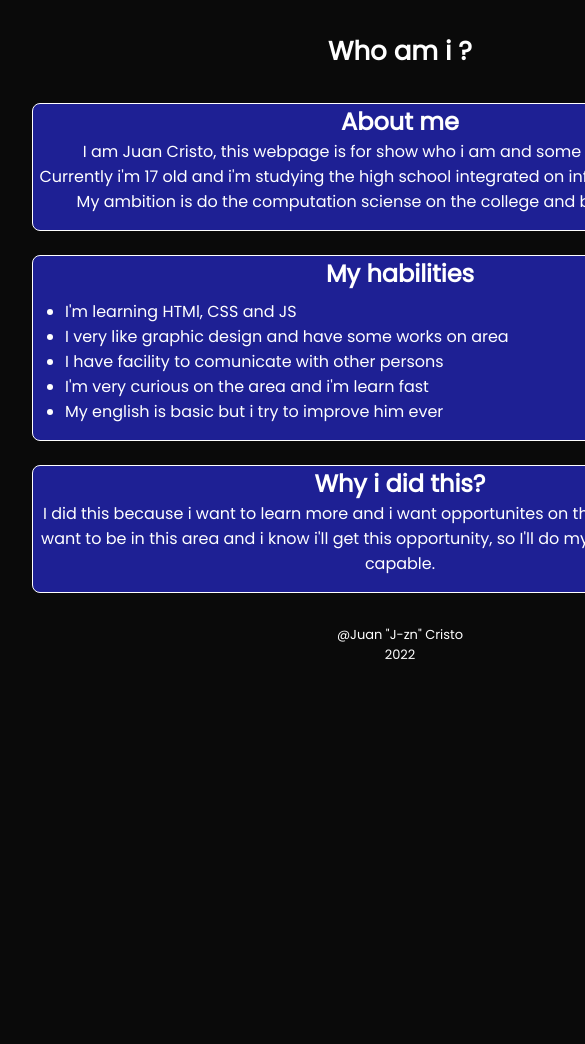
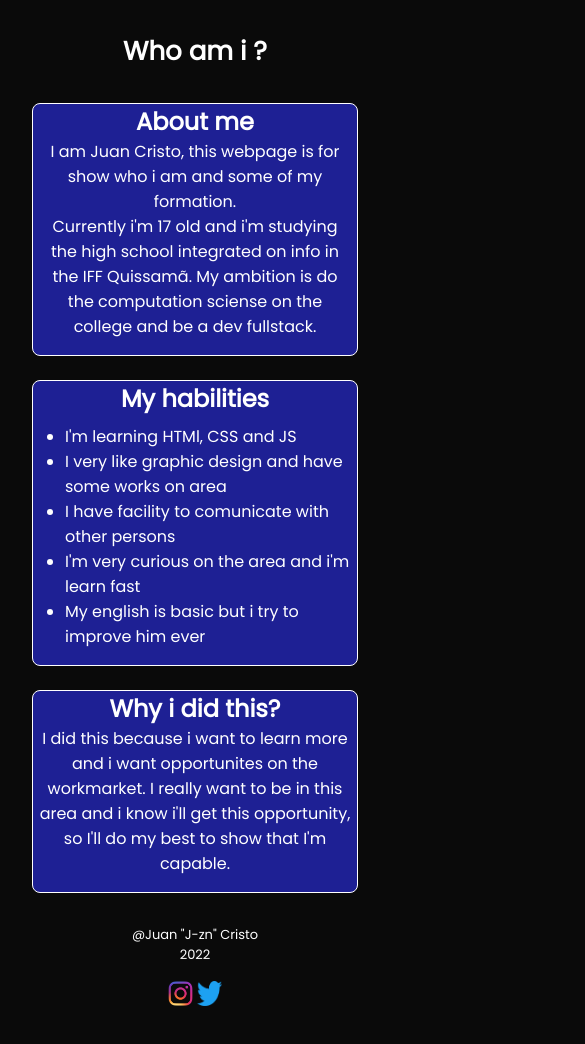
Before and after one commit to Juanzeen/ABM, a plain HTML site: page index.html in a window 390 px wide. Shown: the top 1044 px of the page, 585 px wide, since content can reach past the window. Before the commit the page ends 844 px from the top, so only its background shows below. Drawn offline with Linux system fonts and the light colour scheme.

Commit message:
responsividade e redes sociais

```diff
--- a/index.html
+++ b/index.html
@@ -45,6 +45,8 @@
         <footer class="cr">
             <p>@Juan "J-zn" Cristo</p>
             <p>2022</p>
+            <a href=https://www.instagram.com/juanzeenn/ target="_blank "><img id="instagram" src="instagram.png" alt="Instagram" width="25px" height="25px"></a>
+            <a href="https://twitter.com/juanzeenho"target="_blank"> <img id="tt" src="twitter.png" alt="Twitter" width="25px" height="25px"></a>
         </footer>
    </div>
 
--- a/style.css
+++ b/style.css
@@ -71,8 +71,30 @@ body{
     background-color: rgb(30, 32, 148);
 }
 
+#instagram{
+    margin-top: 1rem;
+    align-items: center;
+    margin-left: 75px;
+}
+
+#tt{
+    margin-top: 1rem;
+    align-items: center;
+    margin-right: 75px;
+}
+
+
 .cr{
     text-align: center;
     margin-top: 2rem;
     font-size: small;
 }
+
+@media screen and (max-width: 1080px) {
+    .container {
+      width: 100%;
+    }
+    .title {
+      text-align: center;
+    }
+  }
```
Also changed, not shown: instagram.png (added), twitter.png (added).
